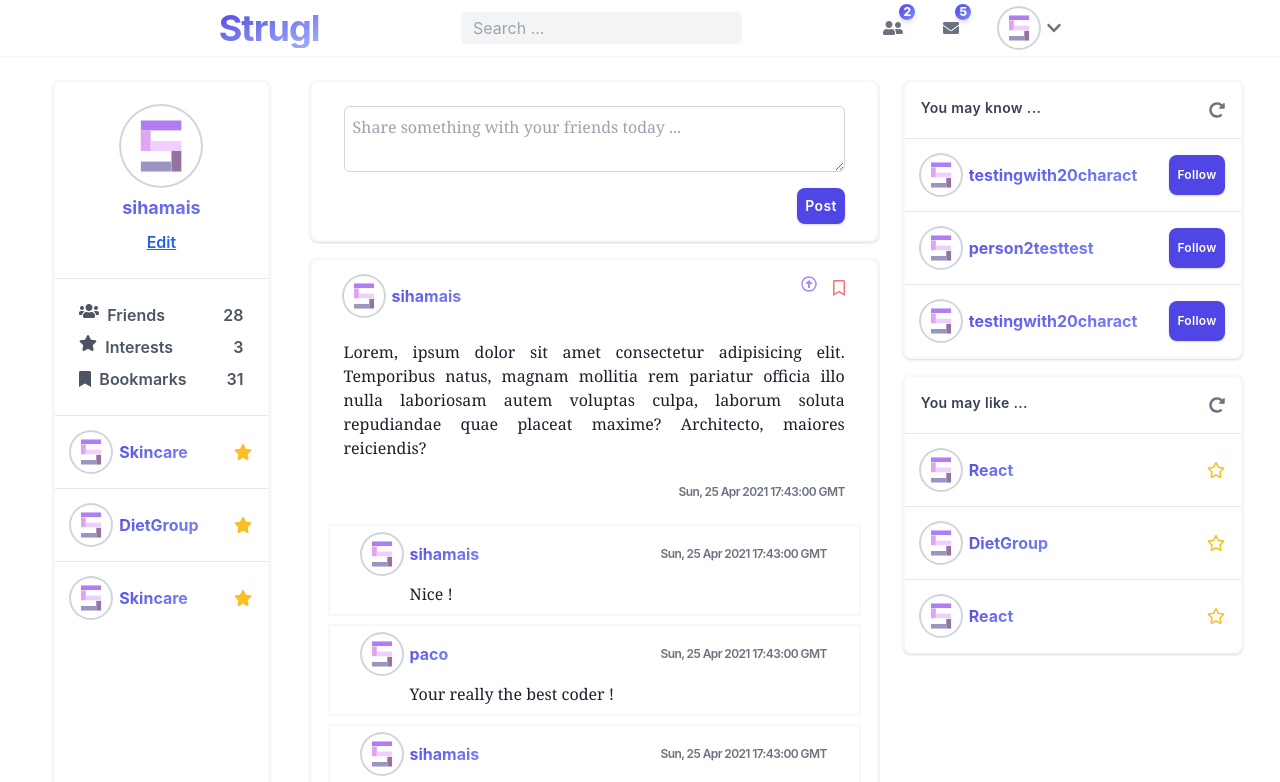
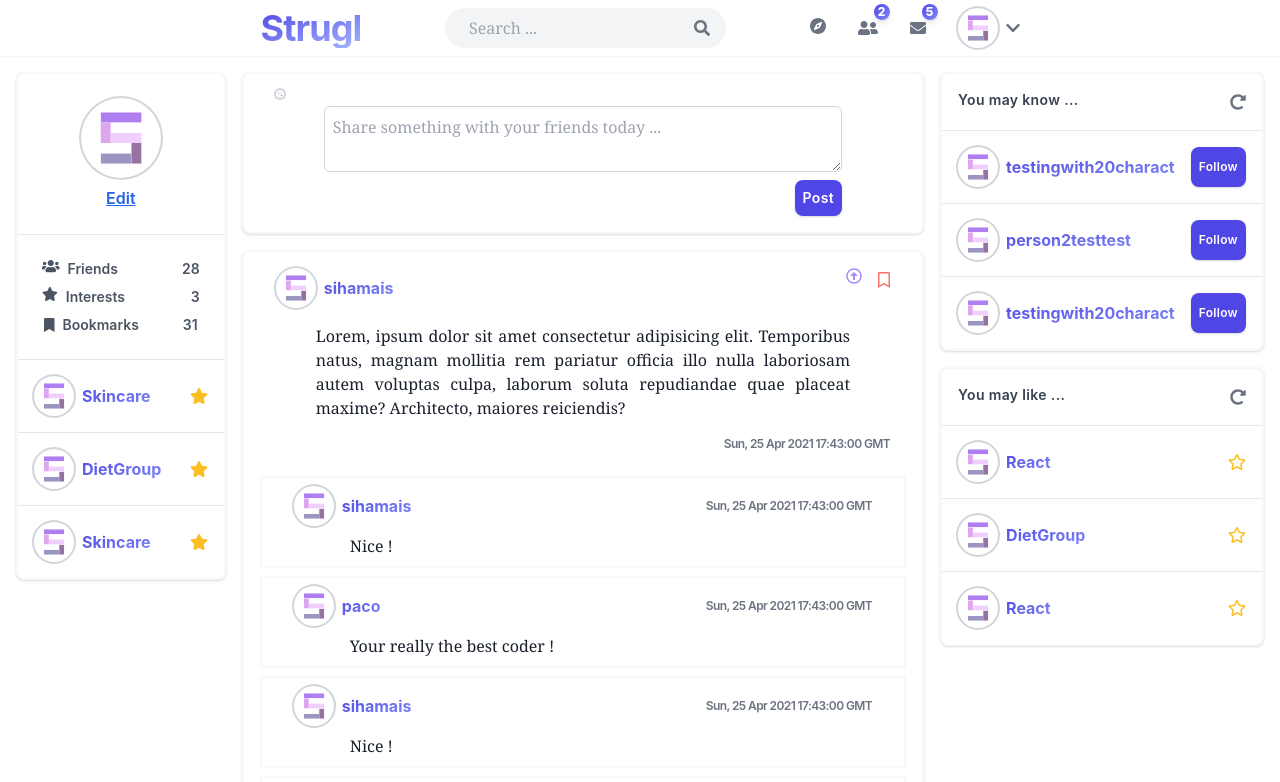
Before and after one commit to pacokleitz/strugl, a Next.js app in the folder client/: page /dashboard in a window 1280 px wide. Shown: the top 782 px of the page. Built offline with nearby package versions, Linux system fonts and the light colour scheme.

Commit message:
Refactore css and add effects

```diff
--- a/client/components/header.tsx
+++ b/client/components/header.tsx
@@ -4,24 +4,50 @@ import {
   faEnvelope,
   faUser,
   faUserFriends,
+  faCompass,
+  faSearch,
 } from "@fortawesome/free-solid-svg-icons";
 import { FontAwesomeIcon } from "@fortawesome/react-fontawesome";
+import { Menu, Transition } from "@headlessui/react";
 import Link from "next/link";
+import { useRouter } from "next/router";
+import { Fragment } from "react";
 
 export default function Header() {
+  const router = useRouter();
+
+  function SignOut() {
+    localStorage.clear();
+    router.push("/login", "/");
+  }
+
   return (
-    <div className="sticky top-0 w-full h-auto p-2 mb-6 shadow-sm flex flex-row content-center m-auto text-center justify-evenly align-baseline bg-white">
+    <div className="sticky top-0 w-full h-auto p-2 mb-4 shadow-sm flex flex-row content-center m-auto text-center justify-evenly align-baseline bg-white">
       <div className="w-2/3 flex flex-row content-center m-auto text-center justify-around">
         <Link href="/dashboard" as="/">
           <h1 className="bg-gradient-to-br from-indigo-600 to-indigo-300 bg-clip-text text-transparent text-4xl font-bold tracking-tight cursor-pointer">
             Strugl
           </h1>
         </Link>
+        <div className="focus-within:shadow-inner flex flex-row px-4 py-1 items-center justify-between w-1/3 rounded-3xl bg-gray-100 focus:outline-none focus:ring-2 focus:ring-gray-200">
           <input
             placeholder="Search ..."
-          className="w-1/3 px-3 py-1 m-auto rounded-md bg-gray-100 focus:outline-none focus:ring-2 focus:ring-gray-200"
+            className="px-2 bg-transparent font-serif focus:outline-none w-full"
           />
-        <div className="flex flex-row content-center justify-around items-end space-x-10">
+          <FontAwesomeIcon
+            icon={faSearch}
+            className=" w-5 h-5 text-gray-500 hover:text-gray-600 cursor-pointer"
+          />
+        </div>
+        <div className="flex flex-row content-center justify-around items-end space-x-8">
+          <div className="self-center relative inline-block">
+            <FontAwesomeIcon
+              icon={faCompass}
+              className="w-8 h-8 text-gray-500 hover:text-gray-600 cursor-pointer transition duration-300 ease-in-out transform-gpu hover:rotate-90 rotate-0"
+              to="/profile"
+              title="Explore"
+            />
+          </div>
           <div className="relative inline-block">
             <FontAwesomeIcon
               icon={faUserFriends}
@@ -49,10 +75,75 @@ export default function Header() {
                 className="w-10 rounded-full bg-white ring-2 ring-gray-300"
               />
             </a>
+            <Menu as="div" className="relative inline-block text-center">
+              {({ open }) => (
+                <>
+                  <div>
+                    <Menu.Button>
                       <FontAwesomeIcon
                         icon={faChevronDown}
-              className="w-4 text-gray-500 hover:text-gray-600 cursor-pointer"
+                        className="w-6 h-4 text-gray-500 hover:text-gray-600 cursor-pointer focus:outline-none"
                       />
+                    </Menu.Button>
+                  </div>
+                  <Transition
+                    show={open}
+                    as={Fragment}
+                    enter="transition ease-out duration-100"
+                    enterFrom="transform opacity-0 scale-95"
+                    enterTo="transform opacity-100 scale-100"
+                    leave="transition ease-in duration-75"
+                    leaveFrom="transform opacity-100 scale-100"
+                    leaveTo="transform opacity-0 scale-95"
+                  >
+                    <Menu.Items
+                      static
+                      className="origin-top-right absolute -right-2 mt-4 w-max rounded-md shadow-lg bg-white ring-1 ring-black ring-opacity-5 focus:outline-none"
+                    >
+                      <div className="select-none">
+                        <Menu.Item>
+                          <div className="px-8 py-2 cursor-default select-none">
+                            <p className="inline-block text-gray-700 text-sm font-medium tracking-wide">
+                              Signed in as
+                            </p>{" "}
+                            <p className="inline-block text-sm font-bold bg-gradient-to-br from-indigo-600 to-indigo-400 bg-clip-text text-transparent tracking-wide">
+                              {localStorage.getItem("username")}
+                            </p>
+                          </div>
+                        </Menu.Item>
+                        <hr></hr>
+                        <Menu.Item>
+                          <a
+                            href="#"
+                            className="text-gray-700 block px-8 py-2 text-sm font-medium tracking-wide hover:bg-gray-50"
+                          >
+                            Profile
+                          </a>
+                        </Menu.Item>
+                        <Menu.Item>
+                          <a
+                            href="#"
+                            className="text-gray-700 block px-8 py-2 text-sm font-medium tracking-wide hover:bg-gray-50"
+                          >
+                            Settings
+                          </a>
+                        </Menu.Item>
+                        <hr></hr>
+                        <Menu.Item>
+                          <a
+                            href="#"
+                            onClick={SignOut}
+                            className="text-gray-700 block px-8 py-2 text-sm font-medium tracking-wide hover:bg-gray-50"
+                          >
+                            Sign out
+                          </a>
+                        </Menu.Item>
+                      </div>
+                    </Menu.Items>
+                  </Transition>
+                </>
+              )}
+            </Menu>
           </div>
         </div>
       </div>
--- a/client/package.json
+++ b/client/package.json
@@ -16,6 +16,7 @@
     "@fortawesome/free-regular-svg-icons": "^5.15.3",
     "@fortawesome/free-solid-svg-icons": "^5.15.3",
     "@fortawesome/react-fontawesome": "^0.1.14",
+    "@headlessui/react": "^1.2.0",
     "@hookform/error-message": "^2.0.0",
     "framer-motion": "^4.1.17",
     "next": "10.2.2",
--- a/client/pages/dashboard.tsx
+++ b/client/pages/dashboard.tsx
@@ -7,9 +7,9 @@ let chat: string[];
 
 export default function Dashboard(context: any) {
   return (
-    <div className="min-h-screen h-auto w-screen max-w-screen">
+    <div className="min-h-screen h-auto w-screen max-w-screen ">
       <Header />
-      <div className="grid grid-flow-col w-11/12 justify-evenly m-auto mb-10 space-x-10">
+      <div className="grid grid-flow-col w-auto px-4 m-auto gap-4 justify-between pb-4">
         <Profile />
         <Feed />
         <Suggestions />
--- a/client/pages/index.tsx
+++ b/client/pages/index.tsx
@@ -9,7 +9,7 @@ export default function Home() {
   const router = useRouter();
 
   useEffect(() => {
-    if (localStorage.getItem("token")) {
+    if (localStorage.getItem("username")) {
       router.push("/dashboard", '/')
     } else router.push("/login", '/');
   }, []);
--- a/client/pages/signup.tsx
+++ b/client/pages/signup.tsx
@@ -41,7 +41,7 @@ export default function SignUp() {
 
   const onSubmit: SubmitHandler<FormInputs> = useCallback((data) => {
   const user = new User(1, data.username, data.email);
-  localStorage.setItem("token", user.username);
+  localStorage.setItem("username", user.username);
   router.push(
     { pathname: "/dashboard", query: { username: user.username }, },
     "/"
--- a/client/pages/widgets/feed.tsx
+++ b/client/pages/widgets/feed.tsx
@@ -65,7 +65,7 @@ function CommentsRender(props: any) {
   return (
     <div className="px-8 py-2 space-y-2 bg-white border-2 border-gray-100 border-opacity-60">
       <div className="flex flex-row justify-between">
-        <a href="/profile">
+        <a href="/profile" className="group">
           <div className="w-min flex flex-row content-between items-center space-x-2">
             {props.comment.author.pic && <img src={props.comment.author.pic} />}
             {!props.comment.author.pic && (
@@ -74,7 +74,7 @@ function CommentsRender(props: any) {
                 className="w-10 rounded-full bg-white ring-2 ring-gray-300"
               />
             )}
-            <h3 className="font-bold bg-gradient-to-br from-indigo-600 to-indigo-400 bg-clip-text text-transparent hover:text-indigo-600">
+            <h3 className="font-bold bg-gradient-to-br from-indigo-600 to-indigo-400 bg-clip-text text-transparent group-hover:text-indigo-600">
               {props.comment.author.username}
             </h3>
           </div>
@@ -84,7 +84,7 @@ function CommentsRender(props: any) {
         </p>
       </div>
 
-      <p className="px-12 text-md font-regular text-justify font-serif subpixel-antialiased">
+      <p className="mx-14 text-md font-regular text-justify font-serif subpixel-antialiased">
         {props.comment.content}
       </p>
     </div>
@@ -122,9 +122,9 @@ function PostRender(props: any) {
 
   return (
     <div className="py-4 shadow bg-white border-2 border-gray-100 border-opacity-60 rounded-lg space-y-6">
-      <div className="px-8 space-y-6">
+      <div className="px-8 space-y-4">
         <div className="flex flex-row justify-between">
-          <a href="/profile" className="hover:text-indigo-600">
+          <a href="/profile" className="group">
             <div className="w-min flex flex-row content-between items-center space-x-2">
               {props.post.author.pic && <img src={props.post.author.pic} />}
               {!props.post.author.pic && (
@@ -133,7 +133,7 @@ function PostRender(props: any) {
                   className="w-10 rounded-full bg-white ring-2 ring-gray-300"
                 />
               )}
-              <h3 className="font-bold bg-gradient-to-br from-indigo-600 to-indigo-400 bg-clip-text text-transparent hover:text-indigo-600">
+              <h3 className="font-bold bg-gradient-to-br from-indigo-600 to-indigo-400 bg-clip-text text-transparent group-hover:text-indigo-600">
                 {props.post.author.username}
               </h3>
             </div>
@@ -152,7 +152,7 @@ function PostRender(props: any) {
           </div>
         </div>
 
-        <p className="text-md font-regular text-justify font-serif subpixel-antialiased">
+        <p className="mx-10 text-md font-regular text-justify font-serif subpixel-antialiased">
           {props.post.content}
         </p>
         <p className="text-right text-xs font-semibold text-gray-500 tracking-tighter">
@@ -165,11 +165,22 @@ function PostRender(props: any) {
             <CommentsRender key={props.post.id} comment={comment} />
           ))}
         <form className="flex flex-col px-8 py-2 space-y-2 bg-white border-2 border-gray-100 border-opacity-60">
+          <a href="/profile" className="group">
+            <div className="w-min flex flex-row content-between items-center space-x-2">
+              <img
+                src="default.svg"
+                className="w-10 rounded-full bg-white ring-2 ring-gray-300"
+              />
+              <h3 className="font-bold bg-gradient-to-br from-indigo-600 to-indigo-400 bg-clip-text text-transparent group-hover:text-indigo-600">
+                {localStorage.getItem("username")}
+              </h3>
+            </div>
+          </a>
           <textarea
             placeholder="Comment this post ..."
-            className="mt-2 p-2 rounded-md border focus:shadow-inner border-gray-300 focus:outline-none text-md text-justify font-serif subpixel-antialiased"
+            className="mx-12 mt-2 p-2 rounded-md border focus:shadow-inner border-gray-300 focus:outline-none text-md text-justify font-serif subpixel-antialiased"
           ></textarea>
-          <button className="text-sm shadow self-end w-min p-2 rounded-lg bg-indigo-600 text-white font-semibold tracking-wide hover:bg-opacity-90">
+          <button className="mx-12 text-sm shadow self-end w-min p-2 rounded-lg bg-indigo-600 text-white font-semibold tracking-wide hover:bg-opacity-90">
             Post
           </button>
         </form>
@@ -182,14 +193,25 @@ export default function Feed() {
   const [list, setList] = useState(PostsList);
 
   return (
-    <div className="w-full flex-grow m-auto content-center text-center flex flex-col space-y-4">
-      <form className="px-8 py-4 shadow bg-white border-2 border-gray-100 border-opacity-60 rounded-lg space-y-4 flex flex-col">
+    <div className="w-full flex-grow-0 content-center text-center flex flex-col space-y-4">
+      <form className="px-8 py-4 shadow bg-white border-2 border-gray-100 border-opacity-60 rounded-lg space-y-2 flex flex-col">
+        <a href="/profile" className="group w-max">
+          <div className="w-min flex flex-row content-between items-center space-x-2">
+            <img
+              src="default.svg"
+              className="w-10 rounded-full bg-white ring-2 ring-gray-300"
+            />
+            <h3 className="font-bold bg-gradient-to-br from-indigo-600 to-indigo-400 bg-clip-text text-transparent group-hover:text-indigo-600">
+              {localStorage.getItem("username")}
+            </h3>
+          </div>
+        </a>
         <textarea
           placeholder="Share something with your friends today ..."
-          className="mt-2 p-2 rounded-md border focus:shadow-inner border-gray-300 focus:outline-none text-md text-justify font-serif subpixel-antialiased"
+          className="mx-12 mt-2 p-2 rounded-md border focus:shadow-inner border-gray-300 focus:outline-none text-md text-justify font-serif resize-y subpixel-antialiased"
           required
         ></textarea>
-        <button className="text-sm shadow self-end w-min p-2 rounded-lg bg-indigo-600 text-white font-semibold tracking-wide hover:bg-opacity-90">
+        <button className="mx-12 text-sm shadow self-end w-min p-2 rounded-lg bg-indigo-600 text-white font-semibold tracking-wide hover:bg-opacity-90">
           Post
         </button>
       </form>
--- a/client/pages/widgets/profile.tsx
+++ b/client/pages/widgets/profile.tsx
@@ -1,7 +1,8 @@
 import { FontAwesomeIcon } from "@fortawesome/react-fontawesome";
 import {
   faStar as faStarFull,
-  faUsers, faBookmark
+  faUsers,
+  faBookmark,
 } from "@fortawesome/free-solid-svg-icons";
 import { faStar as faStarEmpty } from "@fortawesome/free-regular-svg-icons";
 import Subject from "../../lib/subject";
@@ -26,9 +27,9 @@ function SubjectRender(props: any) {
   }
 
   return (
-    <div className="px-4 py-4 flex flex-row space-x-8 justify-between">
+    <div className="w-full px-4 py-4 flex flex-row space-x-16 justify-between">
       <div>
-        <a href="/profile">
+        <a href="/profile" className="group">
           <div className="w-min flex flex-row content-between items-center space-x-2">
             {props.subject.pic && <img src={props.subject.pic} />}
             {!props.subject.pic && (
@@ -38,7 +39,7 @@ function SubjectRender(props: any) {
               />
             )}
 
-            <h3 className="font-bold bg-gradient-to-br from-indigo-600 to-indigo-400 bg-clip-text text-transparent hover:text-indigo-600">
+            <h3 className="font-bold bg-gradient-to-br from-indigo-600 to-indigo-400 bg-clip-text text-transparent group-hover:text-indigo-600">
               {props.subject.title}
             </h3>
           </div>
@@ -57,39 +58,43 @@ export default function Profile() {
   const [favsList, setList] = useState(favs);
 
   return (
-    <div className="shadow bg-white border-2 border-gray-100 border-opacity-60 rounded-lg divide-y">
-      <a href="/profile" className="p-6 justify-center space-y-2">
+    <div className="w-full flex-shrink-0 content-center text-center flex flex-col">
+      <div className="shadow sm:bg-white border-2 border-gray-100 border-opacity-60 rounded-lg divide-y">
+        <div className="p-6 justify-center space-y-2">
           <img
             src="default.svg"
             className="w-20 rounded-full bg-white ring-2 ring-gray-300 self-center m-auto"
           />
-        <p className="text-lg text-center font-bold bg-gradient-to-br from-indigo-600 to-indigo-400 bg-clip-text text-transparent hover:text-indigo-600">
-          sihamais
+          <p className="text-lg text-center font-bold bg-gradient-to-br from-indigo-600 to-indigo-400 bg-clip-text text-transparent">
+            {localStorage.getItem("username")}
           </p>
-        <p className="underline text-blue-600 text-center font-semibold hover:text-blue-700">
+          <a
+            href="/profile"
+            className="underline text-blue-600 text-center font-semibold hover:text-blue-700"
+          >
             Edit
-        </p>
           </a>
+        </div>
         <div className="p-6 space-y-2 items-start">
-        <a className="flex flex-row justify-between space-x-10 text-md font-semibold text-gray-600 hover:text-blue-400 cursor-pointer">
+          <a className="flex flex-row justify-between space-x-16 text-sm font-semibold text-gray-600 hover:text-blue-400 cursor-pointer">
             <div className="flex flex-row justify-between space-x-2">
-            <FontAwesomeIcon icon={faUsers} className="w-6" />
+              <FontAwesomeIcon icon={faUsers} className="w-5" />
               <p>Friends</p>
             </div>
             <p>28</p>
           </a>
-        <a className="flex flex-row justify-between space-x-10 text-md font-semibold text-gray-600 hover:text-yellow-400 cursor-pointer">
+          <a className="flex flex-row justify-between space-x-10 text-sm font-semibold text-gray-600 hover:text-yellow-400 cursor-pointer">
             <div className="flex flex-row justify-between space-x-2">
-            <FontAwesomeIcon icon={faStarFull} className="w-6" />
+              <FontAwesomeIcon icon={faStarFull} className="w-5" />
               <p>Interests</p>
             </div>
             <p>{favsList.length}</p>
           </a>
-        <a className="flex flex-row justify-around space-x-10 text-md font-semibold text-gray-600 hover:text-red-400 cursor-pointer">
+          <a className="flex flex-row justify-around space-x-10 text-sm font-semibold text-gray-600 hover:text-red-400 cursor-pointer">
             <div className="flex flex-row justify-between space-x-2">
               <FontAwesomeIcon
                 icon={faBookmark}
-              className="w-6 h-5 self-center"
+                className="w-5 h-4 self-center"
               />
               <p>Bookmarks</p>
             </div>
@@ -102,5 +107,6 @@ export default function Profile() {
           ))}
         </div>
       </div>
+    </div>
   );
 }
--- a/client/pages/widgets/suggestions.tsx
+++ b/client/pages/widgets/suggestions.tsx
@@ -31,9 +31,9 @@ function SubjectRender(props: any) {
   }
 
   return (
-    <div className="px-4 py-4 flex flex-row space-x-8 justify-between">
+    <div className="p-4 flex flex-row space-x-8 justify-between">
       <div>
-        <a href="/profile">
+        <a href="/profile" className="group">
           <div className="w-min flex flex-row content-between items-center space-x-2">
             {props.subject.pic && <img src={props.subject.pic} />}
             {!props.subject.pic && (
@@ -43,7 +43,7 @@ function SubjectRender(props: any) {
               />
             )}
 
-            <h3 className="font-bold bg-gradient-to-br from-indigo-600 to-indigo-400 bg-clip-text text-transparent hover:text-indigo-600">
+            <h3 className="font-bold bg-gradient-to-br from-indigo-600 to-indigo-400 bg-clip-text text-transparent group-hover:text-indigo-600">
               {props.subject.title}
             </h3>
           </div>
@@ -60,10 +60,10 @@ function SubjectRender(props: any) {
 
 function FriendRender(props: any) {
   return (
-    <div className="px-4 py-4 flex flex-row space-x-8 justify-between">
-      <div>
-        <a href="/profile">
-          <div className="w-min flex flex-row content-between items-center space-x-2">
+    <div className="w-full px-4 py-4 flex flex-row justify-between space-x-4">
+      <div className="inline-block">
+        <a href="/profile" className="group">
+          <div className="w-max flex flex-row content-between items-center space-x-2">
             {props.friend.pic && <img src={props.friend.pic} />}
             {!props.friend.pic && (
               <img
@@ -72,13 +72,13 @@ function FriendRender(props: any) {
               />
             )}
 
-            <h3 className="font-bold bg-gradient-to-br from-indigo-600 to-indigo-400 bg-clip-text text-transparent hover:text-indigo-600">
+            <h3 className="font-bold bg-gradient-to-br from-indigo-600 to-indigo-400 bg-clip-text text-transparent group-hover:text-indigo-600">
               {props.friend.username}
             </h3>
           </div>
         </a>
       </div>
-      <button className="shadow w-min px-2 p-2 rounded-lg bg-indigo-600 text-white font-semibold text-xs tracking-wide hover:bg-opacity-90">
+      <button className="inline-block shadow w-min px-2 p-2 rounded-lg bg-indigo-600 text-white font-semibold text-xs tracking-wide hover:bg-opacity-90">
         Follow
       </button>
     </div>
@@ -90,7 +90,7 @@ export default function Suggestions() {
   const [friendsList, setFriendsList] = useState(FriendsSuggestions);
 
   return (
-    <div className="mr-10 px-6 w-full flex-grow content-center text-center flex flex-col space-y-4">
+    <div className="w-max flex-shrink-0 content-center text-center flex flex-col space-y-4">
       <div className="shadow sm:bg-white border-2 border-gray-100 border-opacity-60 rounded-lg divide-y">
         <div className="flex flex-row justify-between p-4">
           <h3 className="text-left text-sm font-semibold tracking-wide text-gray-700">
@@ -99,7 +99,7 @@ export default function Suggestions() {
           <button>
             <FontAwesomeIcon
               icon={faRedoAlt}
-              className="w-4 text-gray-500 hover:text-gray-400"
+              className="w-4 text-gray-500 hover:text-gray-600 transition duration-300 ease-in-out transform-gpu hover:rotate-90 rotate-0"
             />
           </button>
         </div>
@@ -115,7 +115,7 @@ export default function Suggestions() {
           <button>
             <FontAwesomeIcon
               icon={faRedoAlt}
-              className="w-4 text-gray-500 hover:text-gray-400"
+              className="w-4 text-gray-500 hover:text-gray-600 transition duration-300 ease-in-out transform-gpu hover:rotate-90 rotate-0"
             />
           </button>
         </div>
```
Also changed, not shown: client/pages/login.tsx (+25 -16 lines). Lines whose indentation alone changed are shown as unchanged.
